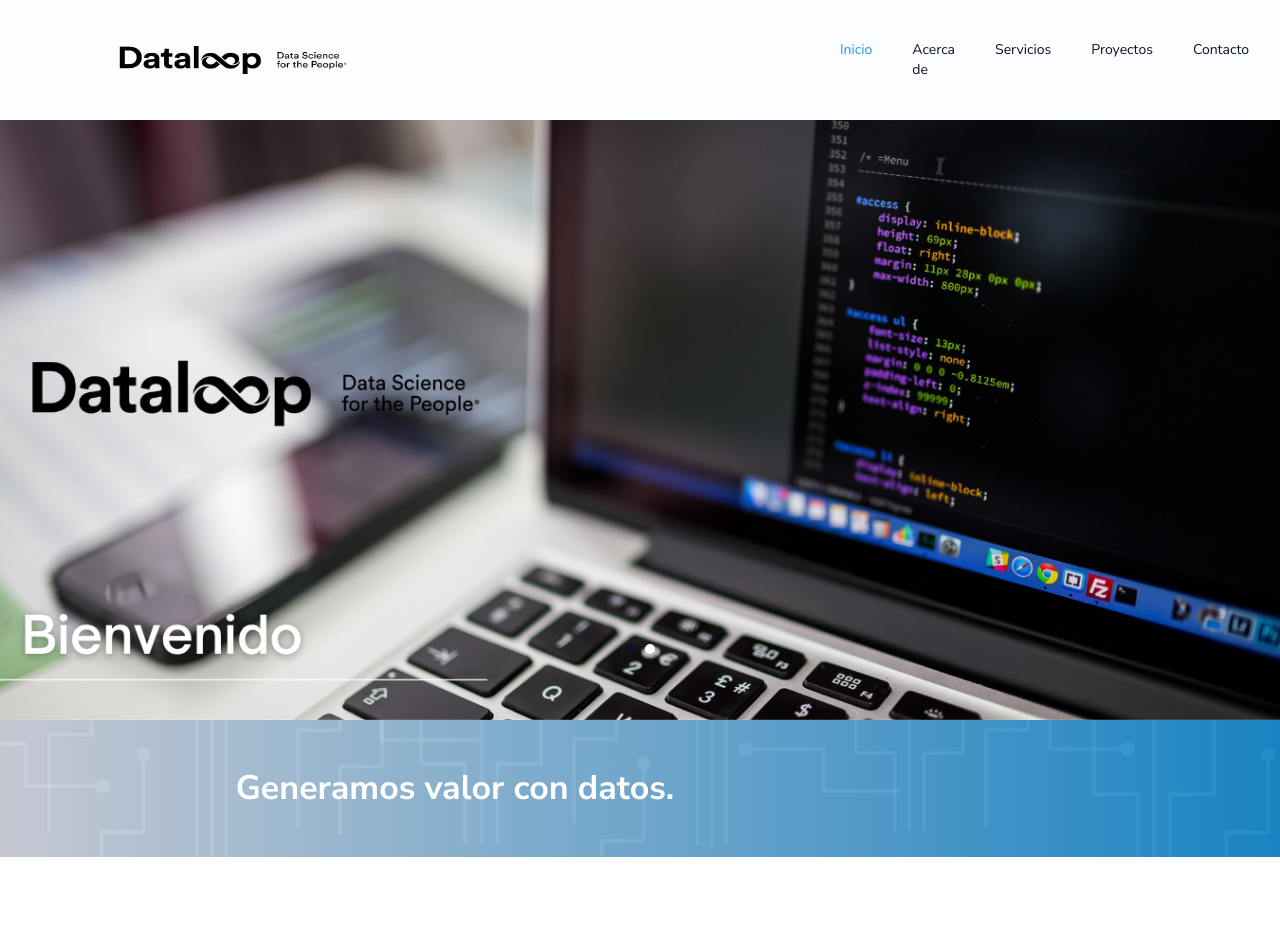
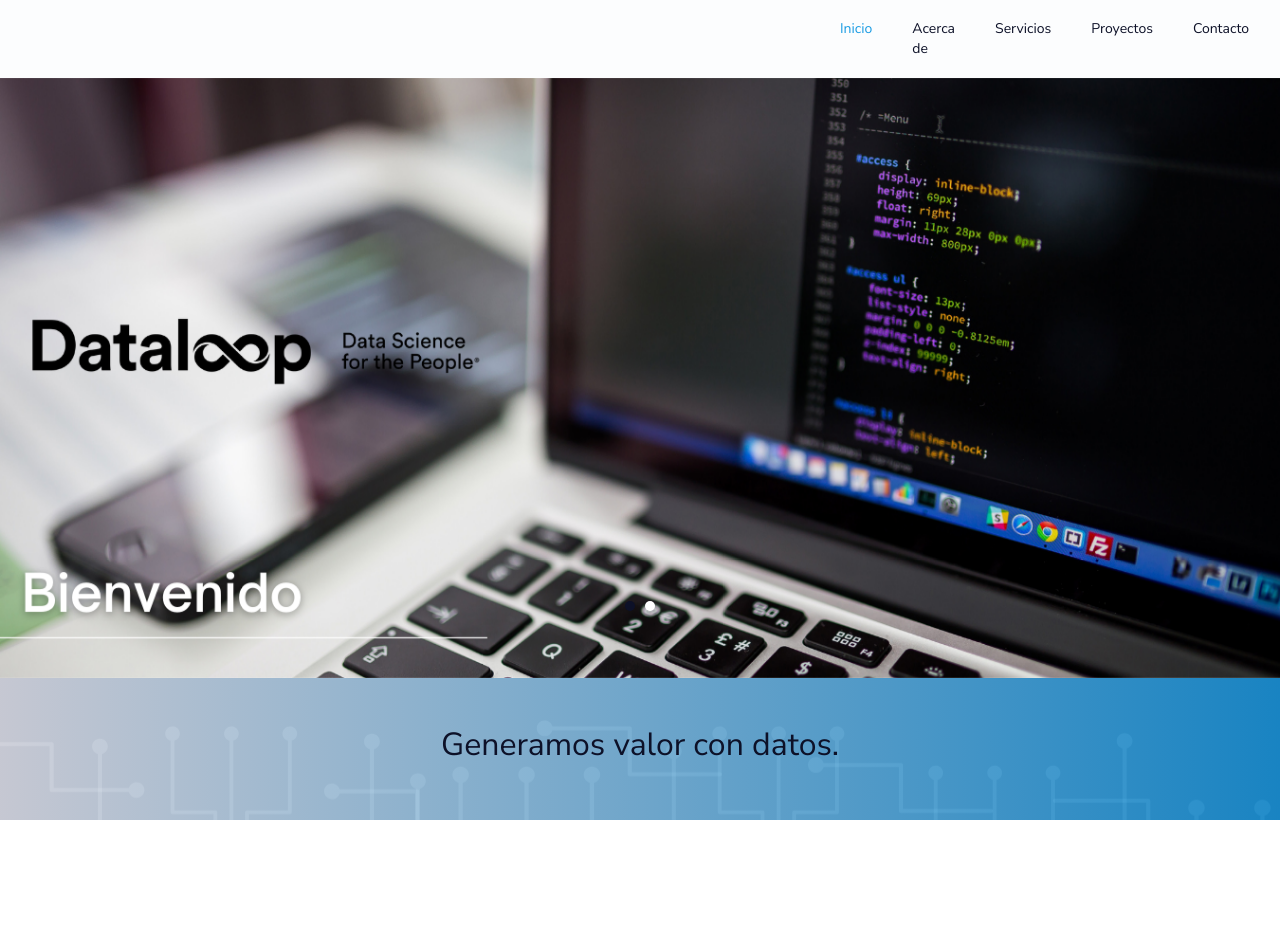
Before and after one commit to dataloopmx/dataloopmx.github.io, a plain HTML site: page index.html in a window 1280 px wide. Shown: the top 929 px of the page. Drawn offline with Linux system fonts and the light colour scheme; some packages are replaced by stand-ins of ours; no server answers; files whose address does not match are found by name.

Commit message:
Update index

```diff
--- a/index.html
+++ b/index.html
@@ -25,7 +25,7 @@
   <body>
     <nav class="navbar navbar-expand-lg navbar-light ftco-navbar-light" id="ftco-navbar">
       <div class="container  d-flex align-items-center">
-          <div class="hero-wrap hero-wrap-3" style="background-image: url('images/dataloop_negro-01.png');"></div>
+          <div class="hero-wrap-3" style="background-image: url('images/dataloop_negro-01.png');"></div>
         <button class="navbar-toggler" type="button" data-toggle="collapse" data-target="#ftco-nav" aria-controls="ftco-nav" aria-expanded="false" aria-label="Toggle navigation">
           <span class="oi oi-menu"></span> Menu
         </button>
@@ -48,10 +48,12 @@
     </section>
 
 
-<section class="ftco-intro img" style="background-image: url(images/image_3.png);">
+<section class="ftco-intro" style="background-image: url(images/image_3.png);">
   <div class="container">
-    <div class="col-md-8 text-center heading-section heading-section-white ftco-animate">
-      <h2 class="mb-0">Generamos valor con datos.</h2>
+    <div class="row justify-content-center mb-2"
+      <div class="col-md-8 text-center heading-section heading-section-white ftco-animate">
+        <h2 class="mb-0">Generamos valor con datos.</h2>
+      </div>
     </div>
   </div>
 </section>
```
